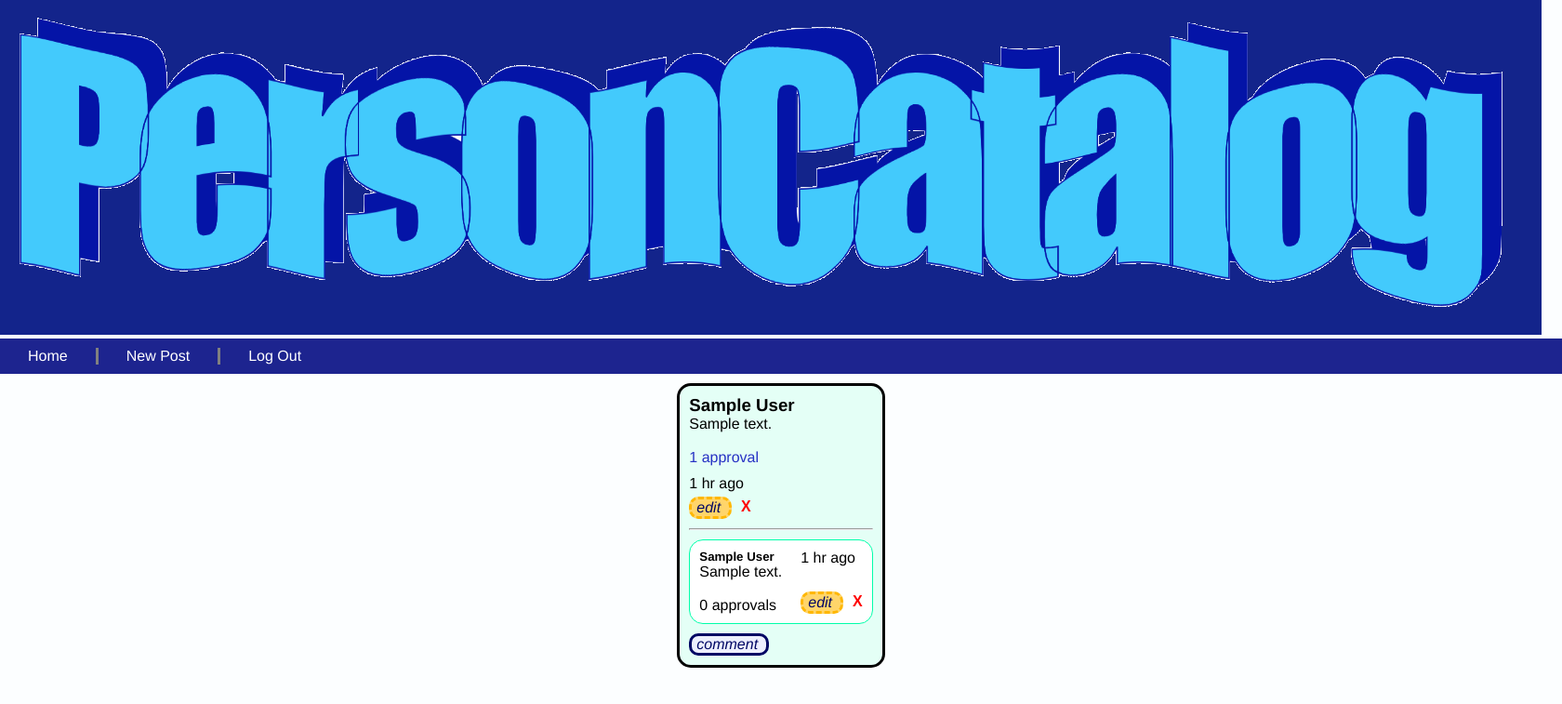
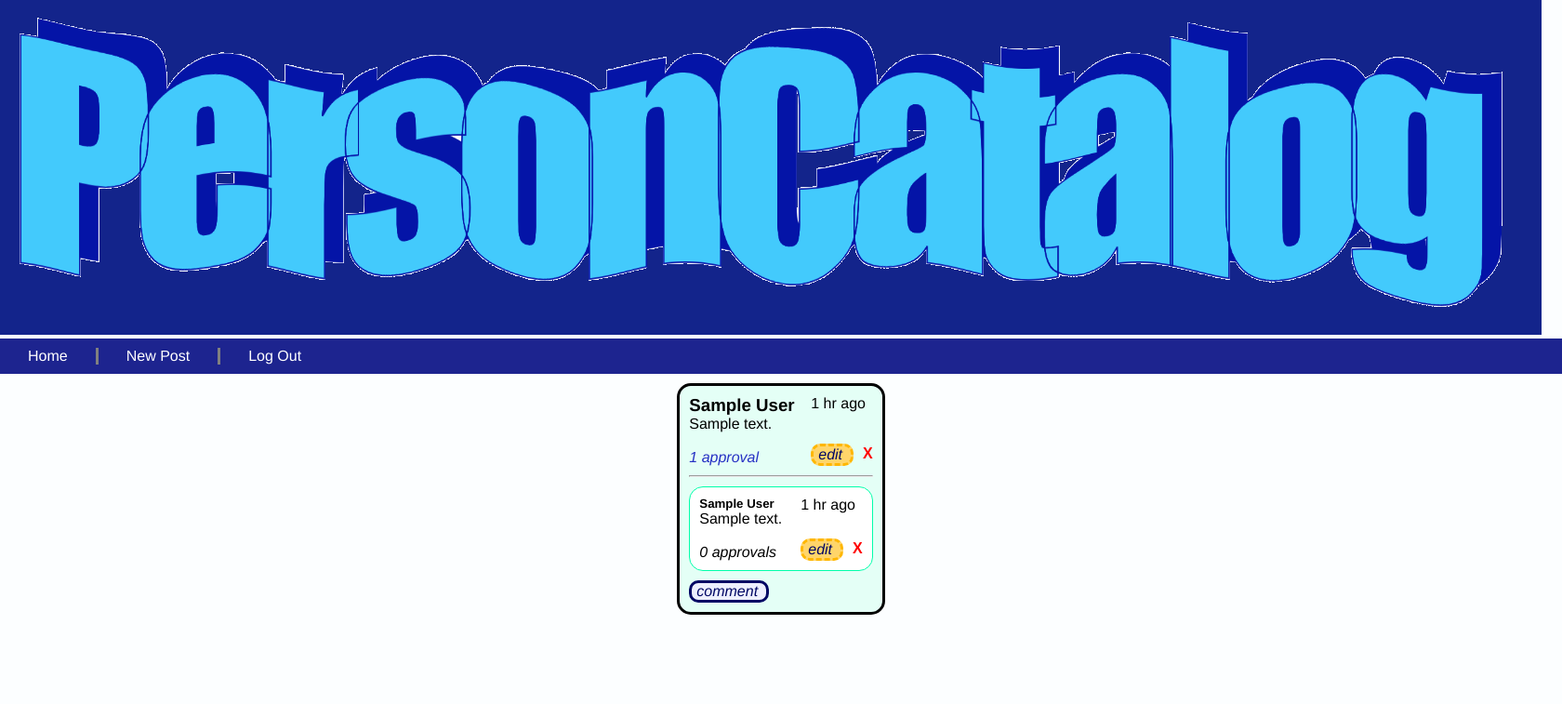
Before and after one commit to lookbehindyounow/destroy_facebook_eat_them_for_breakfast_take_their_business_eat_it_for_dinner, a Flask app: page /1/1 in a window 1680 px wide. Shown: the top 757 px of the page at 93% size. Run offline with Flask 3, Linux system fonts and the light colour scheme; tables that the repository leaves empty hold one stand-in row (values such as "Sample post").

Commit message:
fixed an issue where liking a post from said post's page redirected to the wrong place

```diff
--- a/controllers/posts_controller.py
+++ b/controllers/posts_controller.py
@@ -104,10 +104,10 @@ def approve_post(user_id,post_id,fromfeed):
     else:
         db.session.delete(existing[0])
     db.session.commit()
-    if bool(fromfeed):
+    if bool(int(fromfeed)):
         return redirect(f"/{user_id}")
     else:
-        return redirect(f"{user_id}/{post_id}")
+        return redirect(f"/{user_id}/{post_id}")
 
 @posts_blueprint.route("/<int:user_id>/<int:post_id>/<int:comment_id>/approve")
 def approve_comment(user_id,post_id,comment_id):
--- a/static/style.css
+++ b/static/style.css
@@ -115,21 +115,18 @@ input, select, button {
 }
 
 .post__body {
-  margin: 0; /* automatic margins here for some reason, this removes them */
+  display: flex;
+  justify-content: space-between;
 }
 
 .post--link {
   text-decoration: none;
   color: black;
+  font-style: italic;
 }
 
 .mine {
   color: #2631c4;
-}
-
-.comment_count {
-  color: #000764;
-  font-style: italic;
 }
 
 .menu {
--- a/templates/index.jinja
+++ b/templates/index.jinja
@@ -3,11 +3,11 @@
   {% for post in posts %}
   <div class="post">
     <div class="post__left">
-      <h4 class="post__body name">{{post.name}}</h4>
-      <p class="post__body content"><a class="post--link" href="/{{user_id}}/{{post.id}}">{{post.content}}</a></p>
+      <h4 class="name">{{post.name}}</h4>
+      <p class="content"><a class="post--link" href="/{{user_id}}/{{post.id}}">{{post.content}}</a></p>
       {# likes #}
       <br/>
-      <p class="post__body comment_count">
+      <p>
         {% if post.comment_count!=0 %}
           <a class="post--link" href="/{{user_id}}/{{post.id}}">{{post.comment_count}} comment{% if post.comment_count!=1 %}s{% endif %}</a>
         {% endif %}
--- a/templates/show_post.jinja
+++ b/templates/show_post.jinja
@@ -1,5 +1,6 @@
 {% extends 'base.jinja' %}{% block content %}
 <div class="focused_container post">
+    <div class="post__body">
         <div class="post__left">
             <h3>{{post.name}}</h3>
             <p>{{post.content}}</p>
@@ -21,6 +22,7 @@
                 <a class="alter__delete" href="/{{user_id}}/{{post.id}}/delete_post">X</a>
             </div>
         {% endif %}
+        </div>
     </div>
     <hr/>
     {% for comment in comments %}
```
Lines whose indentation alone changed are shown as unchanged.
